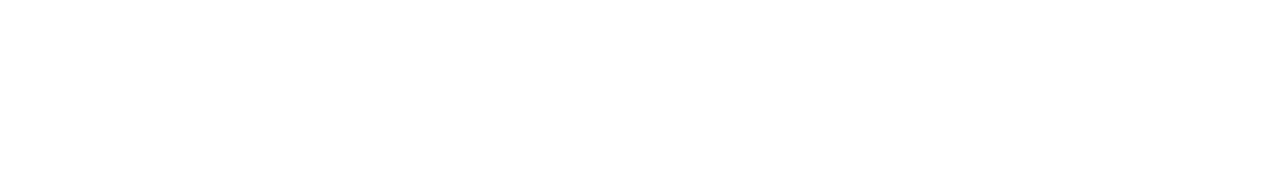
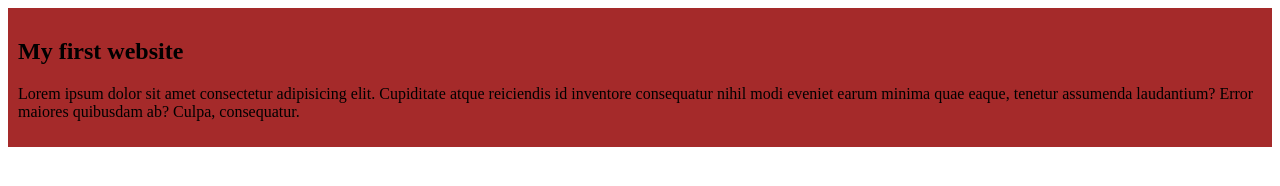
Before and after one commit to muhammadasadul/my-simple-website, a plain HTML site: page index.html in a window 1280 px wide. Drawn offline with Linux system fonts and the light colour scheme.

Commit message:
added the blog

```diff
--- /dev/null
+++ b/blog.css
@@ -0,0 +1,3 @@
+div{
+    background-color: brown;
+}
--- a/index.html
+++ b/index.html
@@ -4,8 +4,15 @@
     <meta charset="UTF-8">
     <meta name="viewport" content="width=device-width, initial-scale=1.0">
     <title>my simple website</title>
+    <link rel="stylesheet"href="styles/blog.css"
+
+
 </head>
 <body>
+    <div>
+        <h2>My first website</h2>
+        <p>Lorem ipsum dolor sit amet consectetur adipisicing elit. Cupiditate atque reiciendis id inventore consequatur nihil modi eveniet earum minima quae eaque, tenetur assumenda laudantium? Error maiores quibusdam ab? Culpa, consequatur.</p>
 
+    </div>
 </body>
 </html>
--- /dev/null
+++ b/styles/blog.css
@@ -0,0 +1,5 @@
+div{
+    background-color: brown;
+    padding:10px;
+    margin-bottom:5px;
+}
```
